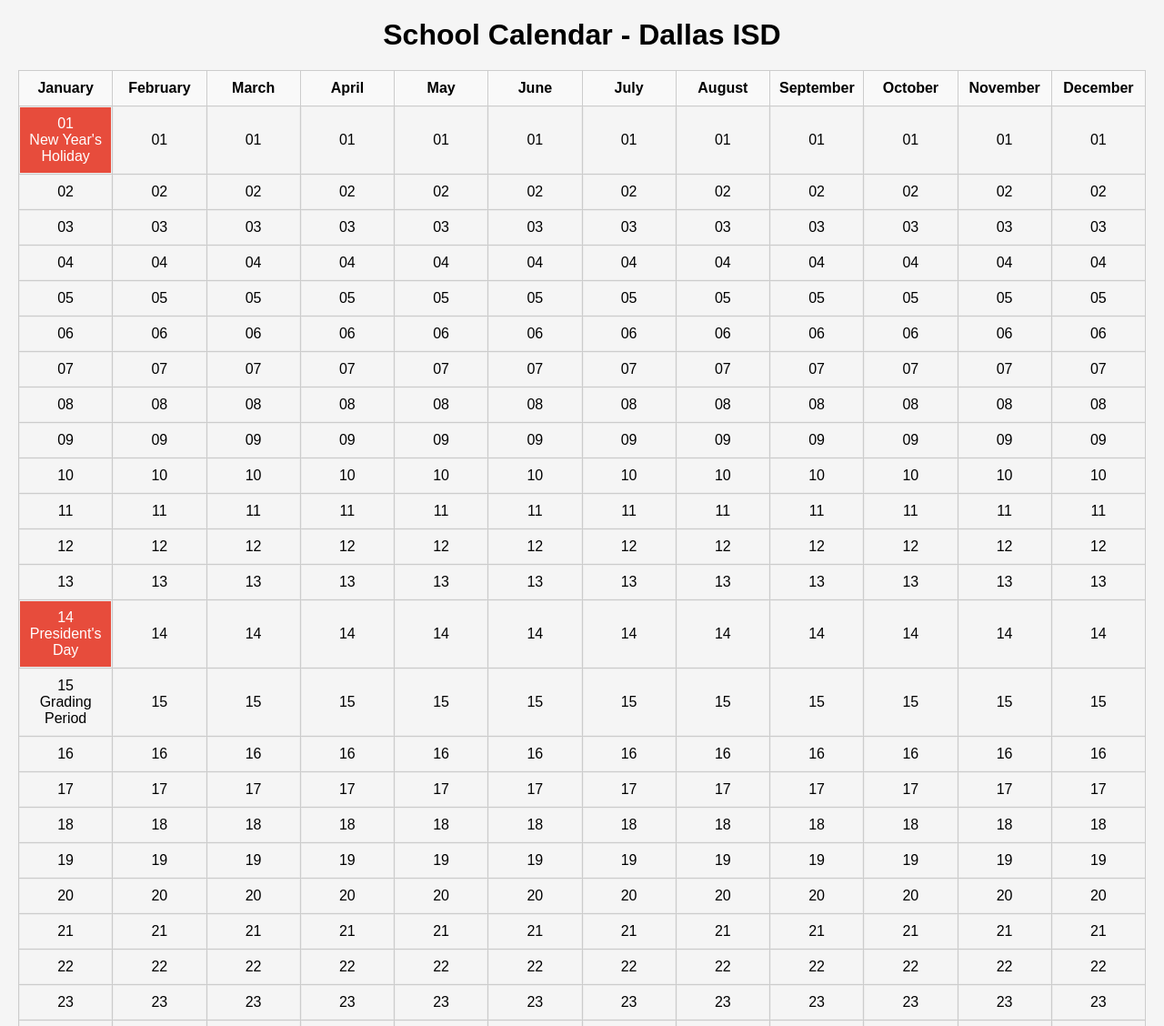
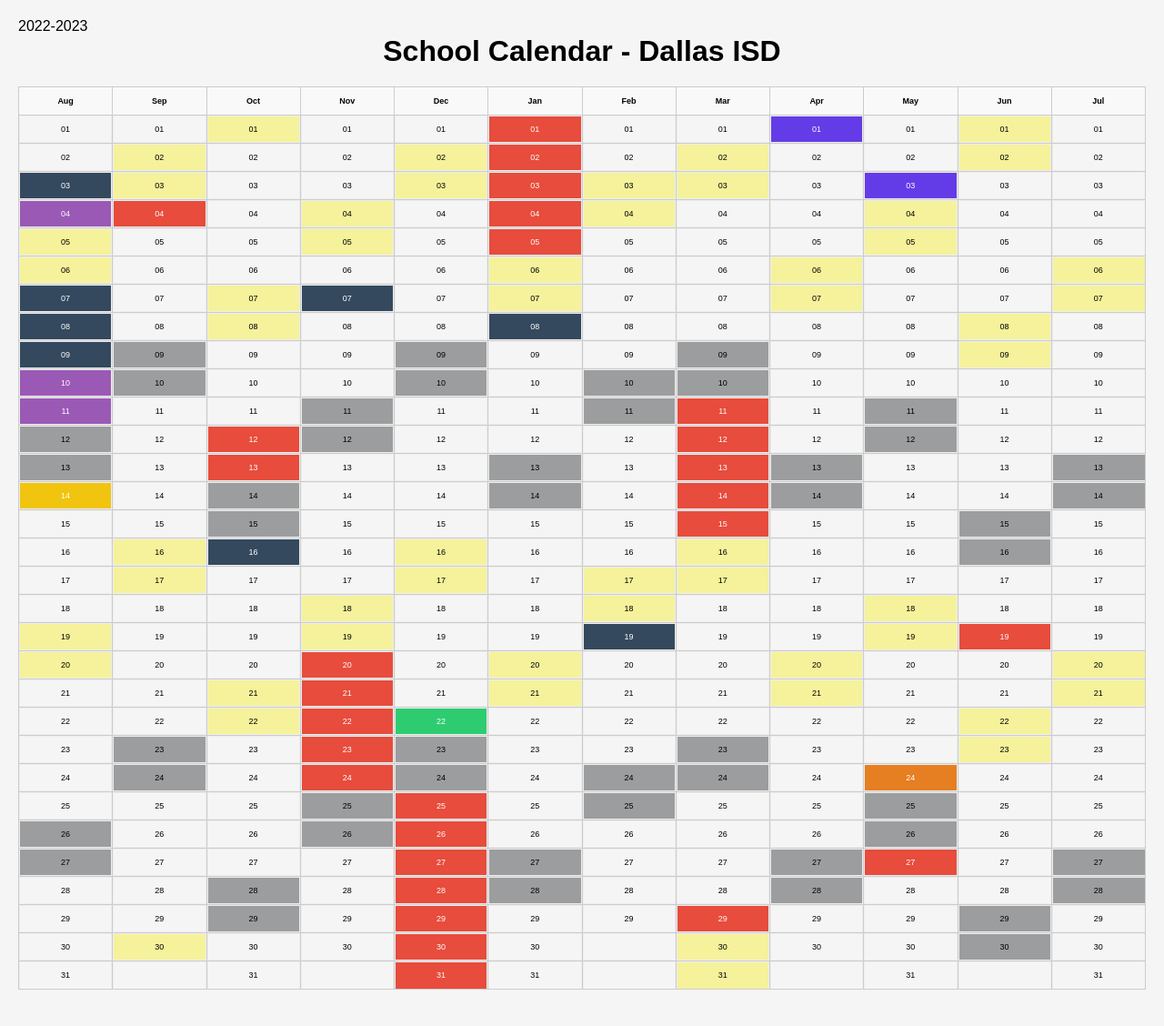
Before and after one commit to tjdaley/schoolcalendars, a FastAPI app: page /calendar in a window 1280 px wide. Shown: the top 1128 px of the page at 91% size. After the commit the page ends 1088 px from the top, so only its background shows below. Run offline with FastAPI, Linux system fonts and the light colour scheme.

Commit message:
realistic data look good

```diff
--- a/app.py
+++ b/app.py
@@ -4,30 +4,78 @@
 from fastapi import FastAPI, Request, Response
 from fastapi.staticfiles import StaticFiles
 from fastapi.templating import Jinja2Templates
+import json
 import os
 
 app = FastAPI()
 templates = Jinja2Templates(directory="templates")
 
-# Sample school calendar data
+# Sample school calendar data - This will be a single document in the database.
 school_calendar_data = {
 	"district_id": "Dallas ISD",
-	"years": [
-		{
-			"2022-2023": [
-				{"01/01/2022": {"description": "New Year's Holiday", "category": "Holiday"}},
-				{"01/14/2022": {"description": "President's Day", "category": "Holiday"}},
-				{"01/15/2022": {"description": "Grading Period", "category": "GradingPeriodStartStop"}},
-			]
+	"years": {
+		"2022-2023": {
+			"08/09/2022": {"description": "First Day of School", "category": "FirstDayofSchool"},
+			"01/01/2023": {"description": "New Year's Holiday", "category": "Holiday"},
+			"01/14/2023": {"description": "President's Day", "category": "Holiday"},
+			"01/15/2023": {"description": "Grading Period", "category": "GradingPeriodStartStop"},
+			"05/24/2023": {"description": "Last Day of School", "category": "LastDayofSchool"}
 		},
-		{
-			"2023-2024": [
-				{"01/01/2024": {"description": "New Year's Holiday", "category": "Holiday"}},
-				{"01/15/2024": {"description": "President's Day", "category": "Holiday"}},
-				{"01/16/2022": {"description": "Grading Period", "category": "GradingPeriodStartStop"}},
-			]
-		},
-	],
+		"2023-2024": {
+			"08/14/2023": {"description": "First Day of School", "category": "FirstDayofSchool"},
+
+			"08/03/2023": {"description": "Professional Development (No school)", "category": "staffdevelopment"},
+			"08/07/2023": {"description": "Professional Development (No school)", "category": "staffdevelopment"},
+			"08/08/2023": {"description": "Professional Development (No school)", "category": "staffdevelopment"},
+			"08/09/2023": {"description": "Professional Development (No school)", "category": "staffdevelopment"},
+			"10/16/2023": {"description": "Professional Development (No school)", "category": "staffdevelopment"},
+			"11/07/2023": {"description": "Professional Development (No school)", "category": "staffdevelopment"},
+			"01/08/2024": {"description": "Professional Development (No school)", "category": "staffdevelopment"},
+			"02/19/2024": {"description": "Professional Development (No school)", "category": "staffdevelopment"},
+
+			"08/04/2023": {"description": "Teacher Work Day (No school)", "category": "teacherworkday"},
+			"08/10/2023": {"description": "Teacher Work Day (No school)", "category": "teacherworkday"},
+			"08/11/2023": {"description": "Teacher Work Day (No school)", "category": "teacherworkday"},
+
+			"09/04/2023": {"description": "Labor Day", "category": "Holiday"},
+			"11/20/2023": {"description": "Thanksgiving Break", "category": "Holiday"},
+			"11/21/2023": {"description": "Thanksgiving Break", "category": "Holiday"},
+			"11/22/2023": {"description": "Thanksgiving Break", "category": "Holiday"},
+			"11/23/2023": {"description": "Thanksgiving Break", "category": "Holiday"},
+			"11/24/2023": {"description": "Thanksgiving Break", "category": "Holiday"},
+			"12/25/2023": {"description": "Winter Break", "category": "Holiday"},
+			"12/26/2023": {"description": "Winter Break", "category": "Holiday"},
+			"12/27/2023": {"description": "Winter Break", "category": "Holiday"},
+			"12/28/2023": {"description": "Winter Break", "category": "Holiday"},
+			"12/29/2023": {"description": "Winter Break", "category": "Holiday"},
+			"12/30/2023": {"description": "Winter Break", "category": "Holiday"},
+			"12/31/2023": {"description": "Winter Break", "category": "Holiday"},
+			"01/01/2024": {"description": "Winter Break", "category": "Holiday"},
+			"01/02/2024": {"description": "Winter Break", "category": "Holiday"},
+			"01/03/2024": {"description": "Winter Break", "category": "Holiday"},
+			"01/04/2024": {"description": "Winter Break", "category": "Holiday"},
+			"01/05/2024": {"description": "Winter Break", "category": "Holiday"},
+			"03/11/2024": {"description": "Spring Break", "category": "Holiday"},
+			"03/12/2024": {"description": "Spring Break", "category": "Holiday"},
+			"03/13/2024": {"description": "Spring Break", "category": "Holiday"},
+			"03/14/2024": {"description": "Spring Break", "category": "Holiday"},
+			"03/15/2024": {"description": "Spring Break", "category": "Holiday"},
+			"03/29/2024": {"description": "Holiday", "category": "Holiday"},
+			"05/27/2024": {"description": "Memorial Day", "category": "Holiday"},
+			"06/19/2024": {"description": "Juneteenth", "category": "Holiday"},
+			"10/12/2023": {"description": "Fall Break", "category": "Holiday"},
+			"10/13/2023": {"description": "Fall Break", "category": "Holiday"},
+
+			"12/22/2023": {"description": "Early Release", "category": "EarlyRelease"},
+
+			"04/01/2024": {"description": "Inclement Weather Day", "category": "BadWeatherDay"},
+			"05/03/2024": {"description": "Inclement Weather Day", "category": "BadWeatherDay"},
+
+			"01/16/2022": {"description": "Grading Period", "category": "GradingPeriodStartStop"},
+
+			"05/24/2024": {"description": "Last Day of School", "category": "LastDayofSchool"}
+		}
+	}
 }
 
 
@@ -36,19 +84,27 @@
 	# Assuming school_year will be in the format "YYYY-YYYY" (e.g., "2022-2023")
 	print("district_id: ", district_id)
 	print("school_year: ", school_year)
-	for year_data in school_calendar_data["years"]:
-		if school_year in year_data:
-			return year_data[school_year]
+	if not school_calendar_data:
+		return {"error": f"District not found: {district_id}"}
 
-	return {"error": "School year not found"}
+	years = school_calendar_data.get("years")
+	if not years:
+		return {"error": "School years data not found - database error"}
 
+	events = years.get(school_year)
+	if not events:
+		return {"error": f"School year not found. School year: {school_year} District: {district_id}"}
+
+	print(json.dumps(events, indent=4))
+
+	return events
 
 @app.get("/calendar")
 async def show_calendar(request: Request):
 	template = "calendar.html"
 
 	# You can pass any context variables required for rendering dynamic content
-	context = {"title": "School Calendar - Dallas ISD", "district_id": "Dallas ISD"}
+	context = {"title": "School Calendar - Dallas ISD", "district_id": "Dallas ISD", "school_year": "2022-2023"}
 
 	# Render the HTML page with the template and context
 	return templates.TemplateResponse(template, {"request": request, **context})
--- a/static/calendar.css
+++ b/static/calendar.css
@@ -30,6 +30,7 @@
 	border: 1px solid #ccc;
 	padding: 10px;
 	text-align: center;
+	font-size: xx-small;
 }
 
 /* Styling for the calendar header row */
@@ -49,9 +50,61 @@
 	color: white;
 }
 
-.event-type-president-day {
+.event-type-gradingperiodstartstop {
 	background-color: #3498db;
 	/* Blue */
+	color: white;
+}
+
+.event-type-firstdayofschool {
+	background-color: #f1c40f;
+	/* Yellow */
+	color: white;
+}
+
+.event-type-earlyrelease {
+	background-color: #2ecc71;
+	/* Green */
+	color: white;
+}
+
+.event-type-teacherworkday {
+	background-color: #9b59b6;
+	/* Purple */
+	color: white;
+}
+
+.event-type-staffdevelopment {
+	background-color: #34495e;
+	/* Dark Blue */
+	color: white;
+}
+
+.event-type-studentholiday {
+	background-color: #95a5a6;
+	/* Gray */
+	color: white;
+}
+
+.event-type-lastdayofschool {
+	background-color: #e67e22;
+	/* Orange */
+	color: white;
+}
+
+.event-type-weekend {
+	background-color: #9c9d9f;
+	/* Light Gray */
+	color: black;
+}
+.event-type-135weekend {
+	background-color: #f5f29b;
+	/* Light Gray */
+	color: black;
+}
+.event-type-badweatherday {
+	background-color: #643ce7;
+	/* Red */
 	color: white;
 }
 
@@ -79,7 +132,7 @@
 /* Tooltip container styles */
 .event-tooltip-container {
 	position: relative;
-	display: inline-block;
+	/*display: inline-block;*/
 }
 
 /* Tooltip styles */
@@ -96,10 +149,12 @@
 	opacity: 0;
 	transition: opacity 0.3s, visibility 0.3s;
 	white-space: nowrap;
+	font-size: xx-small;
+	z-index: 1;
 }
 
 /* Show the tooltip on hover */
-.event-tooltip-container:hover .tooltip {
+.event-tooltip-container:hover .event-tooltip {
 	visibility: visible;
 	opacity: 1;
 }
--- a/static/calendar.js
+++ b/static/calendar.js
@@ -1,22 +1,70 @@
-function fetchData() {
+function fetchData(school_name, year_range) {
 	//const endpoint = "https://schoolcalendar.jdbot.us/isd/Dallas%20ISD/year/2022-2023";
-	  const endpoint = "http://localhost:8000/isd/Dallas%20ISD/year/2022-2023";
+	const endpoint = `http://localhost:8000/isd/${school_name}/year/${year_range}`;
+	console.log(endpoint);
 
 	// Make a GET request to the API endpoint
 	fetch(endpoint)
 		.then(response => response.json())
 		.then(data => {
 			// Process the data and generate the calendar
-		  	displayCalendar(data);
+			displayCalendar(data, year_range);
 		})
 		.catch(error => {
 			console.error('Error fetching data:', error);
 		});
 }
 
+class Months {
+	constructor(startYear, endYear) {
+		this.months = [
+			"Jan", "Feb", "Mar", "Apr", "May", "Jun",
+			"Jul", "Aug", "Sep", "Oct", "Nov", "Dec"
+		];
+
+		/* These are month indices, not month numbers. */
+		this.monthSequence = [7, 8, 9, 10, 11, 0, 1, 2, 3, 4, 5, 6]; // Start with August
+		this.startYear = startYear;
+		this.endYear = endYear;
+	}
+
+	getMonthName(month_idx) {
+		return this.months[month_idx];
+	}
+
+	/**
+	 *
+	 * @param {*} month index of the month, not the month number, so Jan = 0, Feb = 1, etc.
+	 * @returns
+	 */
+	getApplicableYear(month) {
+		if (month < this.monthSequence[0]) {
+			return this.endYear;
+		} else {
+			return this.startYear;
+		}
+	}
+
+	/**
+	 *
+	 * @param {*} month index of the month, not the month number, so Jan = 0, Feb = 1, etc.
+	 * @returns
+	 * 		Number of days in the month
+	 */
+	getMaxMonthDays(month) {
+		const year = this.getApplicableYear(month);
+		const date = new Date(year, month, 0);
+		return date.getDate();
+	}
+}
+
 // Function to display the calendar with events
-function displayCalendar(yearData) {
+function displayCalendar(yearData, year_range) {
 	console.log(yearData);
+	const years = year_range.split('-');
+	const startYear = years[0];
+	const endYear = years[1];
+	const MonthsObj = new Months(startYear, endYear);
 	const calendarDiv = document.getElementById("calendar");
 
 	// Create a table to represent the calendar
@@ -24,14 +72,10 @@
 
 	// Add header row
 	const headerRow = document.createElement("tr");
-	  const months = [
-		"January", "February", "March", "April", "May", "June",
-		"July", "August", "September", "October", "November", "December"
-	  ];
 
-	  months.forEach(month => {
+	MonthsObj.monthSequence.forEach(month => {
 		const th = document.createElement("th");
-		th.textContent = month;
+		th.textContent = MonthsObj.getMonthName(month);
 		headerRow.appendChild(th);
 	});
 
@@ -43,37 +87,52 @@
 		for (let i = 1; i <= 31; i++) { // Assuming each month has 31 days
 			const row = document.createElement("tr");
 
-		  months.forEach(month => {
+			/* Looping thru each month index, not month number. Jan = 0, Feb = 1, etc. */
+			MonthsObj.monthSequence.forEach(month => {
+				if (i > MonthsObj.getMaxMonthDays(month+1)) {
+					// Skip this day if it doesn't exist in the current month by appending an empty cell.
 					const td = document.createElement("td");
-			  //td.classList.add('event-tooltip-container');
-			  //td.classList.add('event-tooltip-trigger');
+					row.appendChild(td);
+				} else {
+					const td = document.createElement("td");
+					td.classList.add('event-tooltip-container');
 
 					// Get the events for the current month and day
 					const currentDay = `${i}`.padStart(2, "0"); // Pad the day with a leading 0 if needed
-			  const currentMonth = `${months.indexOf(month) + 1}`.padStart(2, "0"); // Pad the month with a leading 0 if needed
-			  const currentDate = `${currentMonth}/${currentDay}/2022`;
-			  td.appendChild(document.createTextNode(currentDay));
-			const currentEvents = yearData.filter(event => event[currentDate]);
+					const currentMonth = `${month + 1}`.padStart(2, "0"); // Pad the month with a leading 0 if needed
+					const currentYear = MonthsObj.getApplicableYear(month);
+					const currentDate = `${currentMonth}/${currentDay}/${currentYear}`;
+					const dateNode = document.createTextNode(currentDay);
+					td.appendChild(dateNode);
+					myEvent = yearData[currentDate];
+
+					// The array will be necessary once we start showing more than one school district at a time.
+					const currentEvents = myEvent ? [myEvent] : [];
 
 					// Add the events to the cell
 					currentEvents.forEach(event => {
-				  console.log(event[currentDate]);
-				const eventDescription = event[currentDate].description;
-				  const eventCategory = event[currentDate].category.toLowerCase();
+						const eventDescription = event.description;
+						const eventCategory = event.category.toLowerCase();
 						const className = 'event-type-' + eventCategory;
-				console.log(eventDescription + '  ' + eventCategory);
-			  const eventElement = document.createElement('p');
-				  eventElement.textContent = eventDescription;
-				 //eventElement.classList.add(className);
 						td.classList.add(className);
-			  td.appendChild(eventElement);
-			//	  const tooltip = document.createElement('div');
-			//	  tooltip.classList.add('event-tooltip');
-			//	  tooltip.textContent = eventDescription;
-			//	  td.appendChild(tooltip);
+						addTooltip(td, eventDescription);
 					});
 
+					if (currentEvents.length == 0) {
+						const myDate = new Date(currentYear, month, currentDay);
+						const dayOfWeek = myDate.getDay();
+						if (dayOfWeek == 0 || dayOfWeek == 6) {
+							var className = 'event-type-weekend';
+							if (isFirstThirdFifthWeekend(myDate)) {
+								className = 'event-type-135weekend';
+							}
+							td.classList.add(className);
+							addTooltip(td, 'Weekend');
+						}
+					}
+
 					row.appendChild(td);
+				}
 			});
 
 			table.appendChild(row);
@@ -83,7 +142,42 @@
 	calendarDiv.appendChild(table);
 }
 
+function addTooltip(parentElement, tooltipText) {
+	const tooltip = document.createElement('div');
+	tooltip.classList.add('event-tooltip');
+	tooltip.textContent = tooltipText;
+	parentElement.appendChild(tooltip);
+}
+
+function previousDate(date, daysback=1) {
+	const onDayInMillis = 24 * 60 * 60 * 1000 * daysback;
+	const previousDayInMillis = date.getTime() - onDayInMillis;
+	const previousDay = new Date(previousDayInMillis);
+	return previousDay;
+}
+
+/**
+ *
+ * @param {*} date  A date object (must be a saturday or sunday)
+ * @returns boolean true if the date is the first, third, or fifth weekend of the month
+ */
+function isFirstThirdFifthWeekend(date) {
+	const dayOfWeek = date.getDay();
+	const lookback = dayOfWeek == 6 ? 1 : 2;
+	const previousFriday = previousDate(date, lookback);
+	if (previousFriday.getDay() != 5) {
+		console.log('Error: previous day is not a friday');
+		return false;
+	}
+	const dayOfMonth = previousFriday.getDate();
+	const isFirstFriday = dayOfMonth <= 7;
+	const isThirdFriday = dayOfMonth >= 15 && dayOfMonth <= 21;
+	const isFifthFriday = dayOfMonth >= 29;
+	return isFirstFriday || isThirdFriday || isFifthFriday;
+}
+
+
 // Fetch data and display the calendar when the page loads
-	window.onload = function() {
-	  fetchData();
+window.onload = function () {
+	fetchData("Dallas ISD", "2023-2024");
 };
--- a/templates/calendar.html
+++ b/templates/calendar.html
@@ -1,13 +1,13 @@
 <!DOCTYPE html>
 <html>
 <head>
-  <title>{{ title }}</title>
+  <title>{{ title }} {{school_year}}</title>
+  <subtitle>{{ school_year }}</subtitle>
   <link rel="stylesheet" href="/static/calendar.css">
 </head>
 <body>
   <h1>{{ title }}</h1>
   <div id="calendar"></div>
-
   <script src="/static/calendar.js"></script>
 </body>
 </html>
```
Lines whose indentation alone changed are shown as unchanged.
